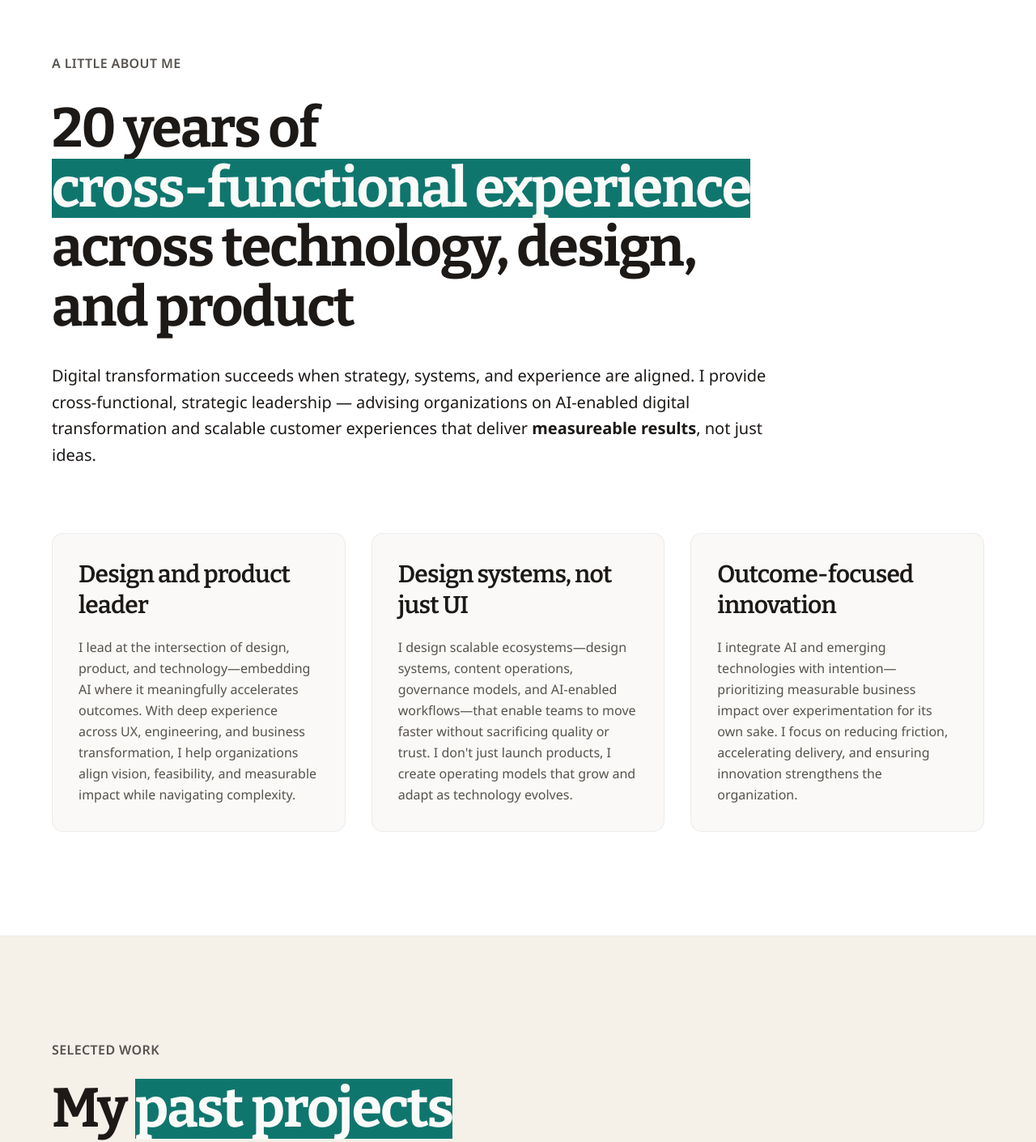
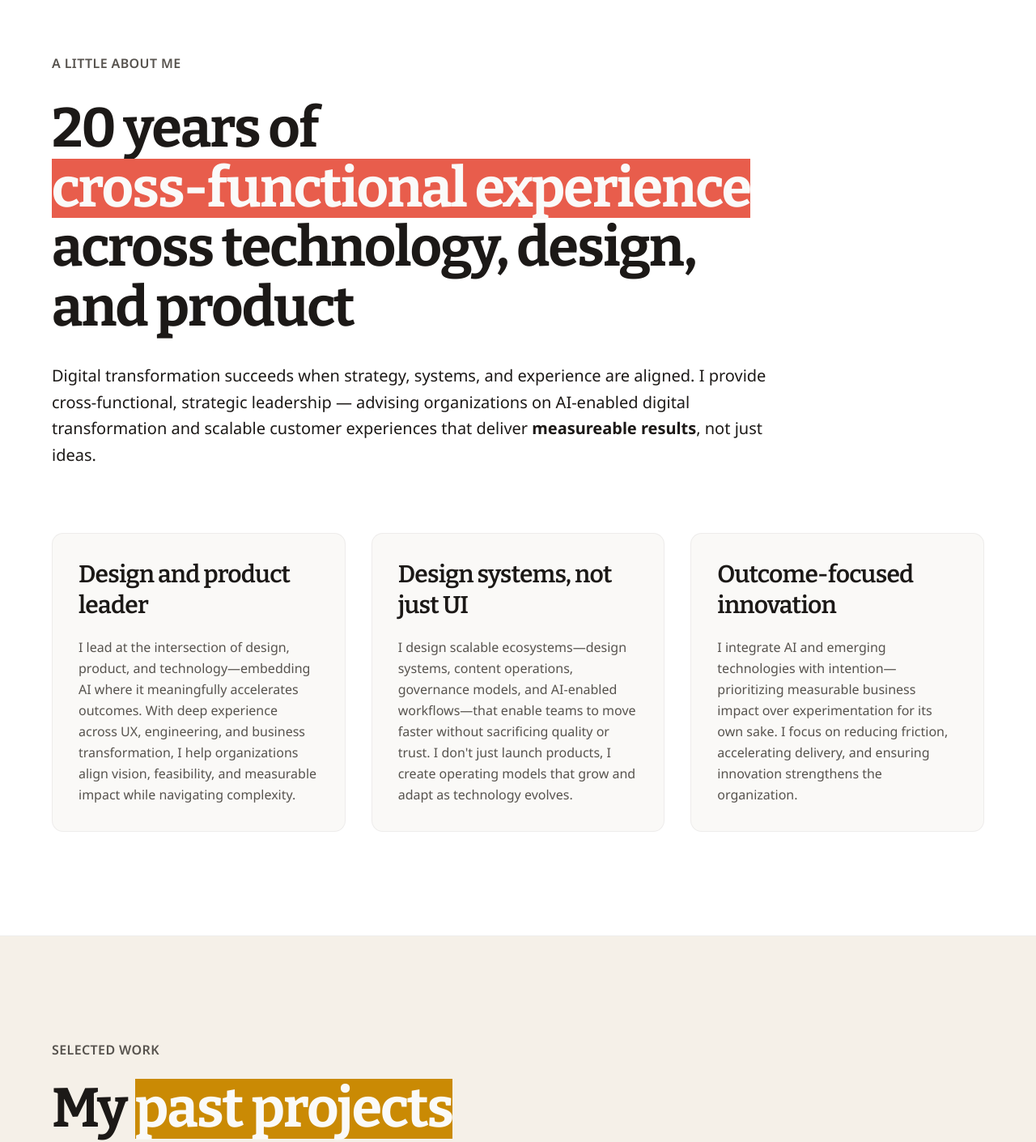
Before and after one commit to mtedeschi/2026-portfolio-website, a Next.js app: page / in a window 1280 px wide. Shown: the part 900-2310 px from the top of the page at 81% size. Built offline with nearby package versions, Linux system fonts and the light colour scheme; no server answers.

Commit message:
Add more colors, particles

```diff
--- a/src/app/contact/ContactForm.tsx
+++ b/src/app/contact/ContactForm.tsx
@@ -16,7 +16,7 @@ const INTEREST_OPTIONS = [
 ]
 
 const inputClass =
-  "w-full rounded-lg border border-input bg-background px-[clamp(0.75rem,2vw,1rem)] py-[clamp(0.5rem,1.5vw,0.75rem)] text-[clamp(0.875rem,2vw,1rem)] placeholder:text-muted-foreground focus:outline-none focus:ring-1 focus:ring-ring"
+  "w-full rounded-lg border border-input bg-white px-[clamp(0.75rem,2vw,1rem)] py-[clamp(0.5rem,1.5vw,0.75rem)] text-[clamp(0.875rem,2vw,1rem)] text-foreground placeholder:text-muted-foreground focus:outline-none focus:ring-1 focus:ring-ring"
 
 export function ContactForm() {
   const [state, formAction, isPending] = useActionState<ContactFormState, FormData>(
@@ -115,7 +115,12 @@ export function ContactForm() {
       </div>
 
       <div className="pt-[clamp(0.5rem,2vw,1rem)]">
-        <Button type="submit" size="lg" disabled={isPending}>
+        <Button
+          type="submit"
+          size="lg"
+          disabled={isPending}
+          className="text-[clamp(0.875rem,2vw,1rem)] h-[clamp(2.75rem,7vw,3.5rem)] px-[clamp(1.5rem,4vw,2rem)]"
+        >
           {isPending ? "Sending…" : "Send message"}
         </Button>
       </div>
--- a/src/app/globals.css
+++ b/src/app/globals.css
@@ -135,6 +135,49 @@ h3 strong.in-view::after {
   right: 0%;
 }
 
+/*
+ * Optional heading highlight accent (default: primary / teal).
+ * Add one of these classes to <strong> inside h1–h3:
+ *   strong-accent-chart-1 — coral/red (--chart-1)
+ *   strong-accent-chart-2 — teal (--chart-2, same hue as primary)
+ *   strong-accent-chart-3 — amber (--chart-3)
+ */
+h1 strong.strong-accent-chart-1,
+h2 strong.strong-accent-chart-1,
+h3 strong.strong-accent-chart-1 {
+  color: #fafaf9;
+}
+
+h1 strong.strong-accent-chart-1::after,
+h2 strong.strong-accent-chart-1::after,
+h3 strong.strong-accent-chart-1::after {
+  background: var(--chart-1);
+}
+
+h1 strong.strong-accent-chart-2,
+h2 strong.strong-accent-chart-2,
+h3 strong.strong-accent-chart-2 {
+  color: #fafaf9;
+}
+
+h1 strong.strong-accent-chart-2::after,
+h2 strong.strong-accent-chart-2::after,
+h3 strong.strong-accent-chart-2::after {
+  background: var(--chart-2);
+}
+
+h1 strong.strong-accent-chart-3,
+h2 strong.strong-accent-chart-3,
+h3 strong.strong-accent-chart-3 {
+  color: #fafaf9;
+}
+
+h1 strong.strong-accent-chart-3::after,
+h2 strong.strong-accent-chart-3::after,
+h3 strong.strong-accent-chart-3::after {
+  background: var(--chart-3);
+}
+
 /* Section fade-in-and-up on scroll (triggered by .in-view via JS) */
 .animate-in-view {
   opacity: 0;
--- a/src/components/CaseStudiesSection.tsx
+++ b/src/components/CaseStudiesSection.tsx
@@ -32,7 +32,7 @@ export function CaseStudiesSection() {
             Selected work
           </p>
           <h2 className="text-[clamp(2.5rem,7vw,4.25rem)] font-bold leading-[1.08] tracking-tight">
-            My <strong>past projects</strong> demonstrating leadership, systems thinking, and measurable impact
+            My <strong className="strong-accent-chart-3">past projects</strong> demonstrating leadership, systems thinking, and measurable impact
           </h2>
         </div>
       </div>
@@ -138,14 +138,14 @@ export function CaseStudiesSection() {
               className="min-w-11 min-h-11 md:min-w-0 md:min-h-0 p-[clamp(0.5rem,1.5vw,0.75rem)] rounded-full hover:bg-muted transition-colors flex items-center justify-center"
               aria-label="Previous case study"
             >
-              <ChevronLeft className="w-5 h-5 md:w-[clamp(1rem,2vw,1.25rem)] md:h-[clamp(1rem,2vw,1.25rem)]" strokeWidth={1} />
+              <ChevronLeft className="w-[1.5625rem] h-[1.5625rem] md:w-[clamp(1.25rem,2.5vw,1.5625rem)] md:h-[clamp(1.25rem,2.5vw,1.5625rem)]" strokeWidth={1} />
             </button>
             <button
               onClick={goToNext}
               className="min-w-11 min-h-11 md:min-w-0 md:min-h-0 p-[clamp(0.5rem,1.5vw,0.75rem)] rounded-full hover:bg-muted transition-colors flex items-center justify-center"
               aria-label="Next case study"
             >
-              <ChevronRight className="w-5 h-5 md:w-[clamp(1rem,2vw,1.25rem)] md:h-[clamp(1rem,2vw,1.25rem)]" strokeWidth={1} />
+              <ChevronRight className="w-[1.5625rem] h-[1.5625rem] md:w-[clamp(1.25rem,2.5vw,1.5625rem)] md:h-[clamp(1.25rem,2.5vw,1.5625rem)]" strokeWidth={1} />
             </button>
           </div>
           <div className="flex items-center gap-[clamp(0.375rem,1vw,0.5rem)]">
--- a/src/components/LeadershipSection.tsx
+++ b/src/components/LeadershipSection.tsx
@@ -23,7 +23,9 @@ export function LeadershipSection() {
             A little about me
           </p>
           <h2 className="text-[clamp(2.5rem,7vw,4.25rem)] font-bold leading-[1.08] tracking-tight">
-            20 years of <strong>cross-functional experience</strong> across technology, design, and product
+            20 years of{" "}
+            <strong className="strong-accent-chart-1">cross-functional experience</strong> across
+            technology, design, and product
           </h2>
           <p className="text-[clamp(1rem,2.5vw,1.25rem)] leading-relaxed">
             Digital transformation succeeds when strategy, systems, and
--- a/src/components/ParticleVisualization.tsx
+++ b/src/components/ParticleVisualization.tsx
@@ -7,7 +7,8 @@ type ParticleShape = "circle" | "triangle" | "square" | "plus"
 const PARTICLE_SHAPES: ParticleShape[] = ["circle", "triangle", "square", "plus"]
 
 /** Strictly under 2.5% — sparse accent shapes */
-const ACCENT_PARTICLE_RATIO = 0.022
+/** ~2.42% — prior 2.2% increased by 10% */
+const ACCENT_PARTICLE_RATIO = 0.022 * 1.1
 /** Three accent colors (coral, teal, amber) — keep in sync with globals chart tokens */
 const ACCENT_RGB: ReadonlyArray<readonly [number, number, number]> = [
   [232, 93, 76],
@@ -434,7 +435,7 @@ function drawShape(
   let a: number
   if (accent !== null) {
     ;[r, g, b] = ACCENT_RGB[accent]
-    a = opacity * 0.75
+    a = opacity
   } else {
     r = 80
     g = 72
@@ -715,12 +716,16 @@ export function ParticleVisualization({
       // Skip drawing when effectively invisible
       if (particle.visibilityOpacity < 0.01) return
 
-      // Opacity based on z-depth (closer = more opaque)
-      // During initial load, fade in; during morph, maintain full opacity
+      // Neutral particles: z-depth + fade + mobile dim. Accent particles: full alpha when visible
+      // (no z-depth or mobile attenuation so accent colors read at true strength).
       const baseOpacity = (0.12 + particle.z * 0.42) * 0.85
       const mobileMultiplier = isMobileRef.current ? MOBILE_OPACITY_MULTIPLIER : 1
       const opacityProgress = isMorphingRef.current ? 1 : easedProgress
-      const opacity = baseOpacity * opacityProgress * mobileMultiplier * particle.visibilityOpacity
+      const v = particle.visibilityOpacity
+      const opacity =
+        particle.accent !== null
+          ? opacityProgress * v
+          : baseOpacity * opacityProgress * mobileMultiplier * v
 
       drawShape(
         ctx,
--- a/src/components/ProjectGalleryCarousel.tsx
+++ b/src/components/ProjectGalleryCarousel.tsx
@@ -73,14 +73,14 @@ export function ProjectGalleryCarousel({ images }: ProjectGalleryCarouselProps)
               className="min-w-11 min-h-11 md:min-w-0 md:min-h-0 p-[clamp(0.5rem,1.5vw,0.75rem)] rounded-full hover:bg-muted transition-colors flex items-center justify-center"
               aria-label="Previous image"
             >
-              <ChevronLeft className="w-5 h-5 md:w-[clamp(1rem,2vw,1.25rem)] md:h-[clamp(1rem,2vw,1.25rem)]" strokeWidth={1} />
+              <ChevronLeft className="w-[1.5625rem] h-[1.5625rem] md:w-[clamp(1.25rem,2.5vw,1.5625rem)] md:h-[clamp(1.25rem,2.5vw,1.5625rem)]" strokeWidth={1} />
             </button>
             <button
               onClick={goToNext}
               className="min-w-11 min-h-11 md:min-w-0 md:min-h-0 p-[clamp(0.5rem,1.5vw,0.75rem)] rounded-full hover:bg-muted transition-colors flex items-center justify-center"
               aria-label="Next image"
             >
-              <ChevronRight className="w-5 h-5 md:w-[clamp(1rem,2vw,1.25rem)] md:h-[clamp(1rem,2vw,1.25rem)]" strokeWidth={1} />
+              <ChevronRight className="w-[1.5625rem] h-[1.5625rem] md:w-[clamp(1.25rem,2.5vw,1.5625rem)] md:h-[clamp(1.25rem,2.5vw,1.5625rem)]" strokeWidth={1} />
             </button>
           </div>
           <div className="flex items-center gap-[clamp(0.375rem,1vw,0.5rem)]">
```
